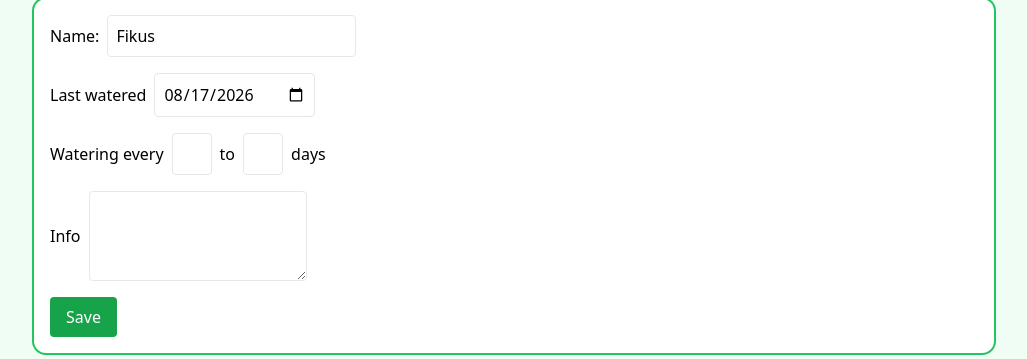
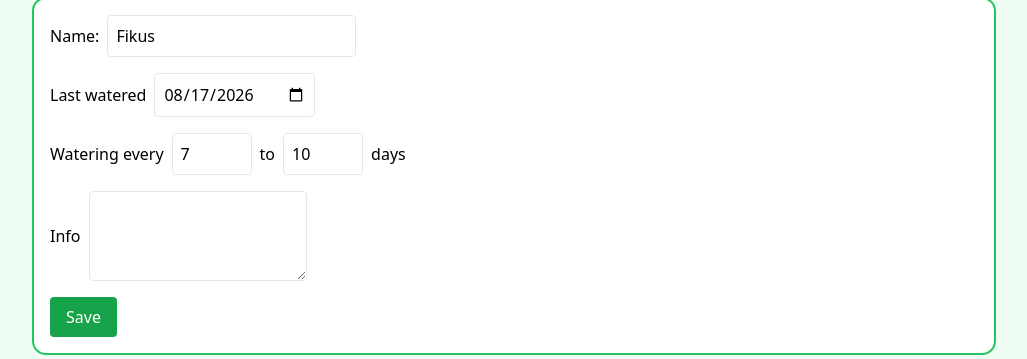
Before and after one commit to PLudrak/waterring, a FastAPI app: page /manage-plants?edit=1 in a window 1280 px wide. Shown: the part 512-871 px from the top of the page, without its empty margins (126-1153 px from the left). Run offline with FastAPI, Linux system fonts and the light colour scheme; some libraries are stand-ins or nearby versions.

Commit message:
bugfix: watering interval edit working now

```diff
--- a/app/services/plant_service.py
+++ b/app/services/plant_service.py
@@ -66,8 +66,8 @@ def update_plant(
         )
 
     plant.name = name
-    plant.watering_min_days = watering_min_days
-    plant.watering_max_days = watering_max_days
+    plant.watering_interval_min = watering_min_days
+    plant.watering_interval_max = watering_max_days
     plant.last_watered_at = last_watered_at
 
     db.commit()
--- a/app/templates/manage_plants.html
+++ b/app/templates/manage_plants.html
@@ -53,12 +53,12 @@
 				</label>
 
 				<input id="watering_interval_min" type="number" name="watering_min_days"
-					value="{{ plant.watering_min_days }}" class="border rounded p-2 w-10">
+					value="{{ plant.watering_interval_min }}" class="border rounded p-2 w-20">
 
 				<span>to</span>
 
 				<input id="watering_interval_max" type="number" name="watering_max_days"
-					value="{{ plant.watering_max_days }}" class="border rounded p-2 w-10">
+					value="{{ plant.watering_interval_max }}" class="border rounded p-2 w-20">
 
 				<span>days</span>
 			</div>
```
Also changed, not shown: plants.db.
